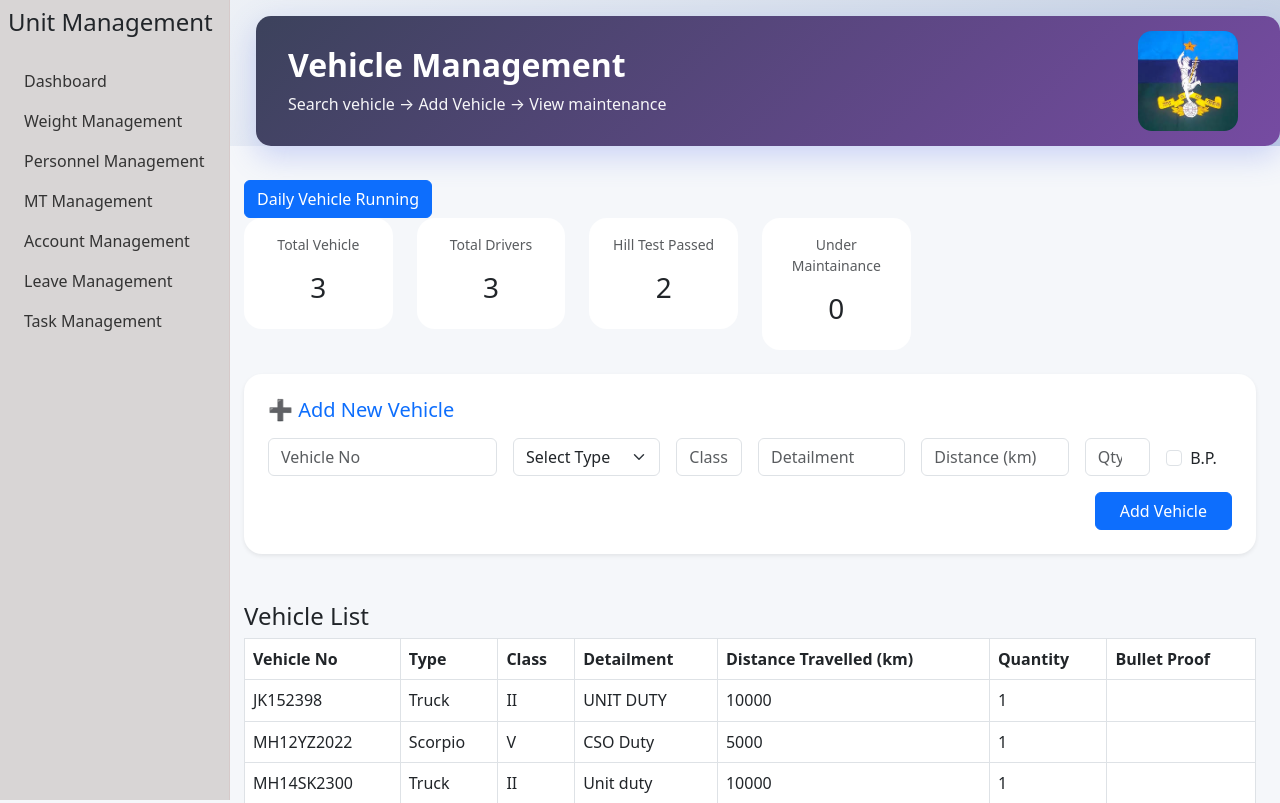
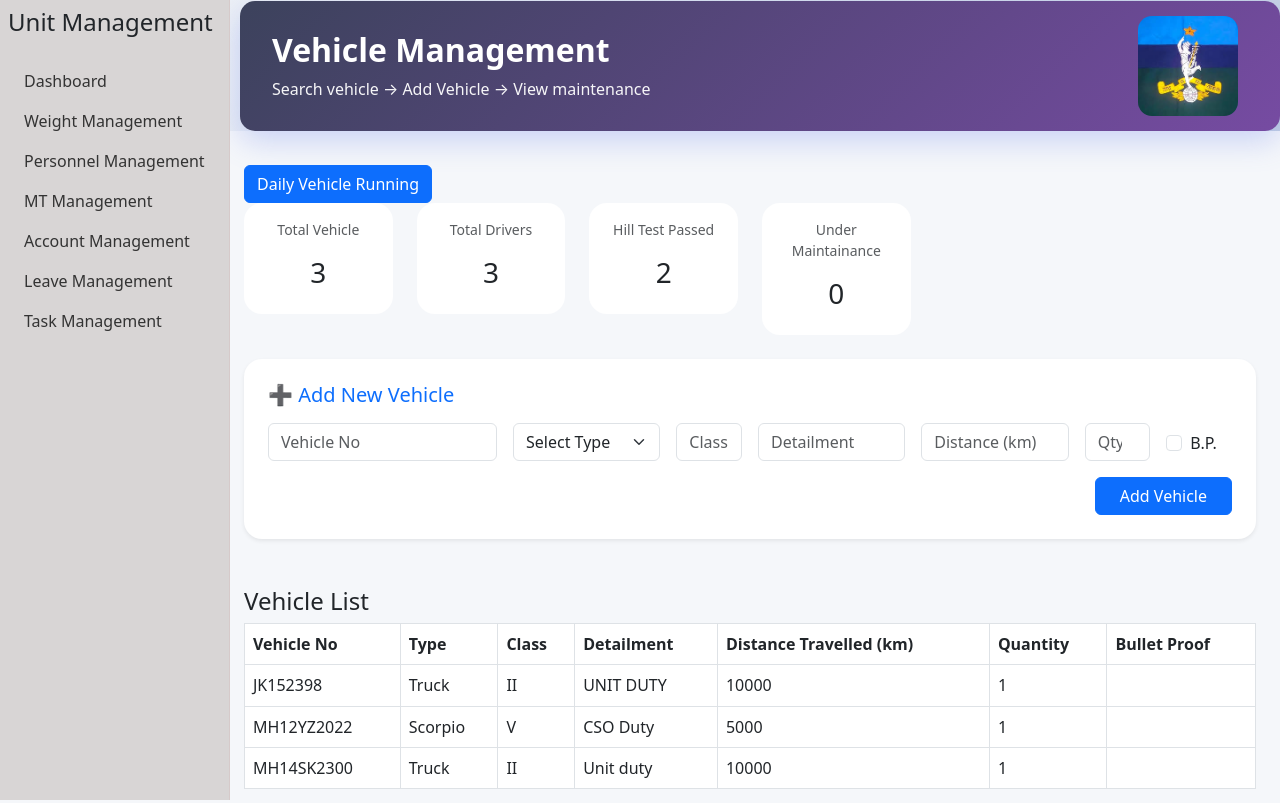
Before and after one commit to CODINGPERSON2026/HRMS-FEB-02, a Flask app: page /mt in a window 1280 px wide. Shown: the top 803 px of the page. Run offline with Flask 3, Linux system fonts and the light colour scheme; data comes from the database, SQL or seed files in the repository; some libraries are stand-ins or nearby versions.

Commit message:
MINOR FIXES

```diff
--- a/blueprints/apply_leave.py
+++ b/blueprints/apply_leave.py
@@ -1,5 +1,5 @@
 from imports import *
-from blueprints.personal_information import DB_CONFIG
+from db_config import get_db_connection
 
 
 leave_bp = Blueprint('apply_leave', __name__, url_prefix='/apply_leave')
@@ -15,7 +15,7 @@ def get_leave_details():
         return jsonify({"success": False, "message": "Army number missing"}), 400
 
     try:
-        conn = mysql.connector.connect(**DB_CONFIG)
+        conn = get_db_connection()
         cursor = conn.cursor(dictionary=True)
 
         cursor.execute("""
@@ -87,7 +87,7 @@ def search_personnel():
         return jsonify([])
 
     try:
-        conn = mysql.connector.connect(**DB_CONFIG)
+        conn = get_db_connection()
         cursor = conn.cursor(dictionary=True)
 
         # Search by army number (exact or partial)
--- a/blueprints/dashboard.py
+++ b/blueprints/dashboard.py
@@ -1,5 +1,5 @@
 from imports import *
-from blueprints.personal_information import get_db_connection
+from db_config  import get_db_connection
 dashboard_bp =  Blueprint('dasboard',__name__,url_prefix='/stats')
 
 @dashboard_bp.route('/get_detachment_details')
--- a/blueprints/personal_information.py
+++ b/blueprints/personal_information.py
@@ -3,22 +3,7 @@ from middleware import require_login
 
 personnel_info = Blueprint('personal', __name__, url_prefix='/personnel_information')
 
-# Database configuration
-DB_CONFIG = {
-    'host': 'localhost',
-    'user': 'root',
-    'password': 'yawar@123',
-    'database': 'army_personnel_db',
-    'autocommit': True
-}
 
-def get_db_connection():
-    try:
-        connection = mysql.connector.connect(**DB_CONFIG)
-        return connection
-    except Error as e:
-        print(f"Error connecting to MySQL: {e}")
-        return None
 
 
 
--- /dev/null
+++ b/db_config.py
@@ -0,0 +1,18 @@
+from imports import *
+
+# Database configuration
+DB_CONFIG = {
+    'host': 'localhost',
+    'user': 'root',
+    'password': 'yawar@123',
+    'database': 'army_personnel_db',
+    'autocommit': True
+}
+
+def get_db_connection():
+    try:
+        connection = mysql.connector.connect(**DB_CONFIG)
+        return connection
+    except Error as e:
+        print(f"Error connecting to MySQL: {e}")
+        return None
--- a/imports.py
+++ b/imports.py
@@ -15,7 +15,7 @@ import mysql.connector
 from mysql.connector import Error
 import mysql
 
-from blueprints.personal_information import get_db_connection
+from db_config import get_db_connection
 import re
 import json
 import os
--- a/templates/account_management/account.html
+++ b/templates/account_management/account.html
@@ -1,9 +1,9 @@
 {% extends "baseView.html" %} {% block content %}
 <style>
   .wrapper {
-    padding-left: 16rem;
+    padding-left: 240px;
     background: linear-gradient(135deg, #f5f7fa 0%, #c3cfe2 100%);
-    padding-top: 16px;
+    padding-top: 1px;
   }
 </style>
 <div class="wrapper">
--- a/templates/apply_leave/apply_leave.html
+++ b/templates/apply_leave/apply_leave.html
@@ -3,9 +3,9 @@
 <style>
     /* Custom CSS for Apply Leave Page */
     .content-wrapper {
-        padding-left: 16rem;
+        padding-left: 240px;
         background: linear-gradient(135deg, #f5f7fa 0%, #c3cfe2 100%);
-        padding-top: 16px;
+        padding-top: 1px;
 
     }
 
--- a/templates/mt/mtView.html
+++ b/templates/mt/mtView.html
@@ -3,9 +3,9 @@
   <style>
     body { background: #f5f7fa; }
     .content-wrapper {
-        padding-left: 16rem;
+        padding-left: 240px;
         background: linear-gradient(135deg, #f5f7fa 0%, #c3cfe2 100%);
-        padding-top: 16px;
+        padding-top: 1px;
 
     }
     .ht {padding-top: 1rem;}
--- a/templates/task_manager/task.html
+++ b/templates/task_manager/task.html
@@ -2,9 +2,9 @@
 {% block content %}
 <style>
   .wrapper {
-    padding-left: 16rem;
+    padding-left: 240px;
     background: linear-gradient(135deg, #f5f7fa 0%, #c3cfe2 100%);
-    padding-top: 16px;
+    padding-top: 1px;
   }
 
   /* Active button styling */
```
